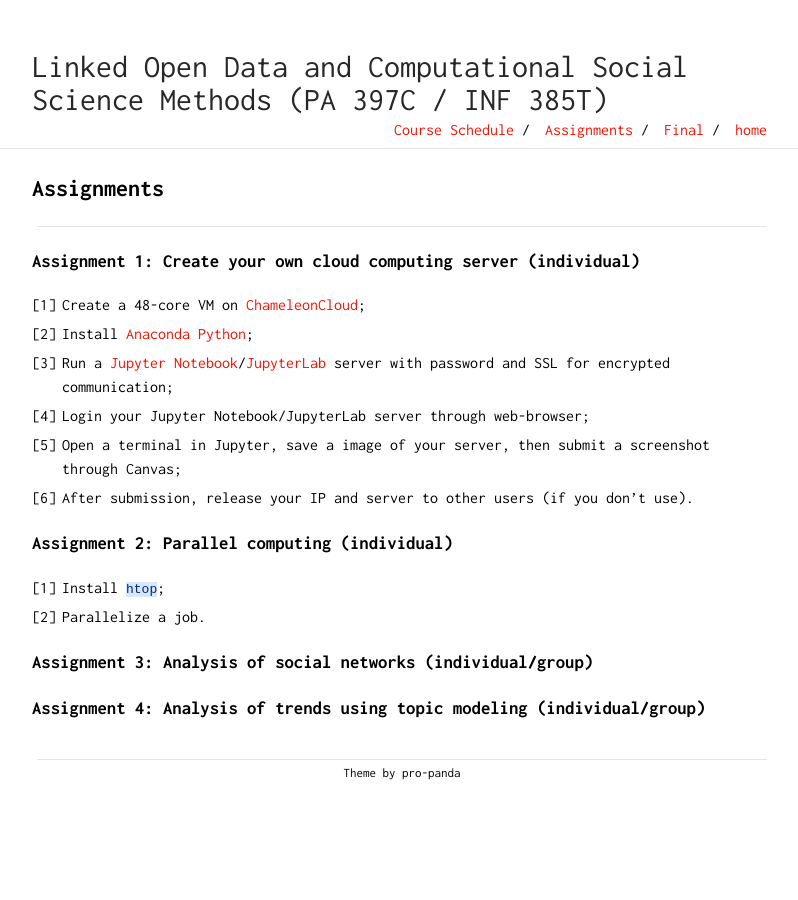
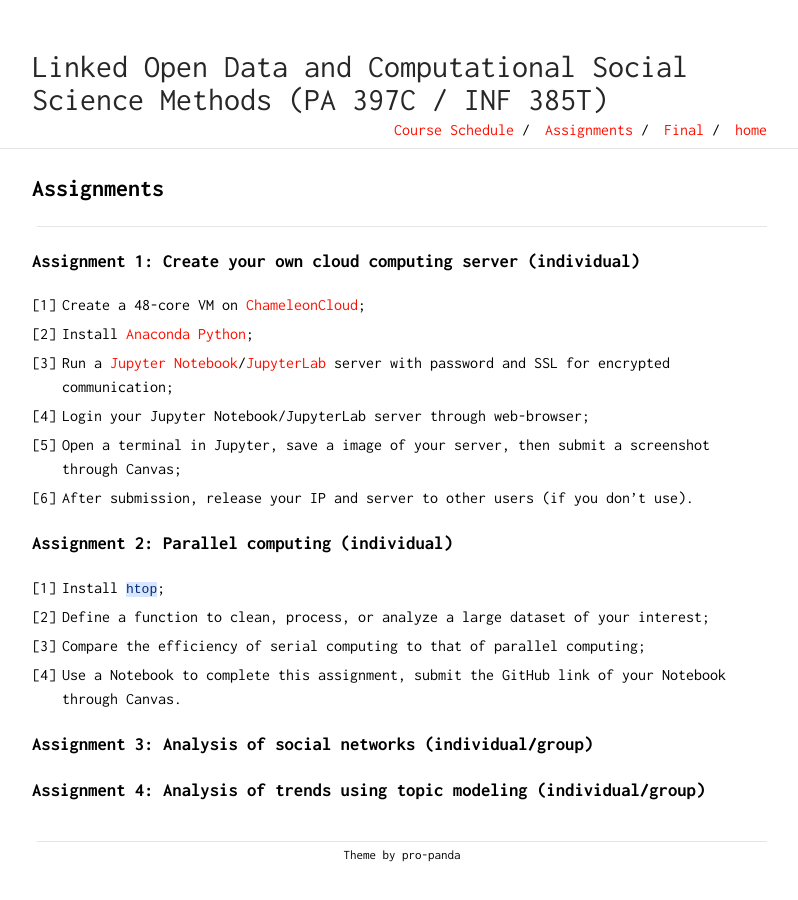
Before and after one commit to Xinjian-Paul-Li/open_data, a Jekyll site: the page built from docs/assignments.md, in a window 1280 px wide. Shown: the whole page, without its empty margins (238-1036 px from the left). Built offline with Jekyll 4.4.1, drawn with Linux system fonts in a browser that asks for light colours; our own code applies the rules of GitHub Pages for plain Markdown files.

Commit message:
update course

```diff
--- a/docs/assignments.md
+++ b/docs/assignments.md
@@ -10,7 +10,9 @@
 
 ### Assignment 2: Parallel computing (individual)
 1. Install [`htop`](https://hisham.hm/htop/);
-2. Parallelize a job.
+2. Define a function to clean, process, or analyze a large dataset of your interest;
+3. Compare the efficiency of serial computing to that of parallel computing;
+4. Use a Notebook to complete this assignment, submit the GitHub link of your Notebook through Canvas.
 
 ### Assignment 3: Analysis of social networks (individual/group)
 ### Assignment 4: Analysis of trends using topic modeling (individual/group)
```
